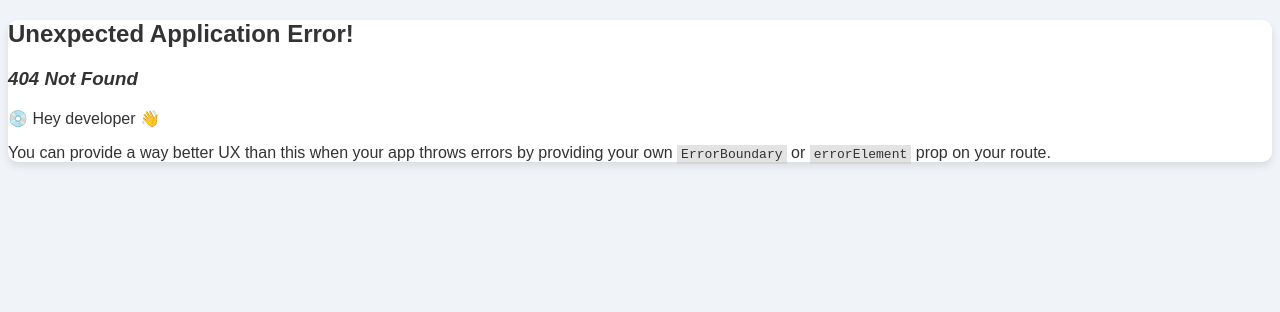
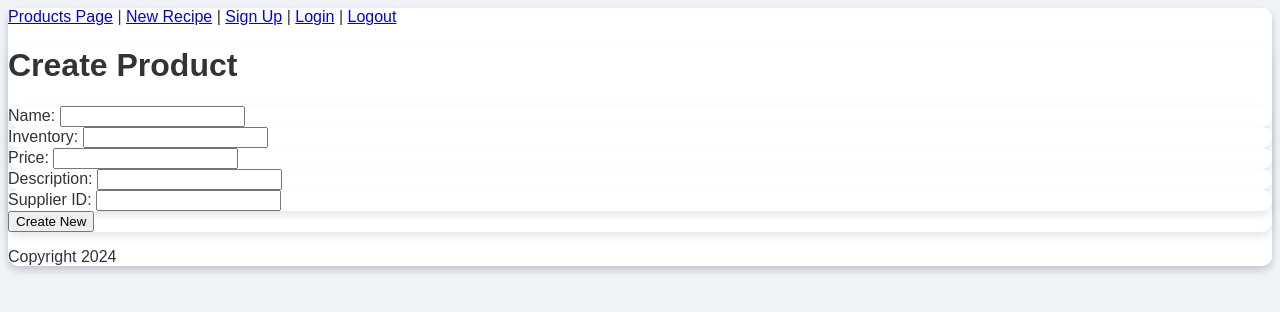
Before and after one commit to zackvalavanis/Mini-Capstone-Frontend, a React (Vite) app: page /products/new in a window 1280 px wide. Before the commit this address had no page. Shown: the top 312 px of the page. Built offline with nearby package versions, Linux system fonts and the light colour scheme.

Commit message:
added new product page functionality

```diff
--- a/src/Header.jsx
+++ b/src/Header.jsx
@@ -4,7 +4,7 @@
 export function Header () {
   return (
     <header>
-      <Link to='/'>Products Page</Link> | <Link to='/LoginPage'>Login</Link> | <Link to='/SignupPage'>Sign Up</Link> | <LogoutLink /> | <a href="#create-product">Create Product</a>
+      <Link to='/'>Products Page</Link> |  <Link to="/products/new">New Recipe</Link> | <Link to='/SignupPage'>Sign Up</Link> | <Link to='/LoginPage'>Login</Link> | <LogoutLink />
     </header>
   )
 }
--- /dev/null
+++ b/src/ProductsNewPage.jsx
@@ -0,0 +1,40 @@
+import { useNavigate } from 'react-router-dom'
+import axios from 'axios'
+
+
+export function ProductsNewPage () {
+  const navigate = useNavigate();
+
+  const handleSubmit = (event) => {
+    event.preventDefault();
+    console.log('handleSubmit');
+    const params = new FormData(event.target);
+    axios.post('http://localhost:3000/products.json', params).then((response) => {
+      console.log(response.data);
+      navigate('/');
+    })
+  }
+  return (
+    <div id='create-product'>
+      <h1>Create Product</h1>
+        <form onSubmit={handleSubmit}>
+          <div>
+            Name: <input name='name' id='name' type='text' />
+          </div>
+          <div>
+            Inventory: <input name='inventory' type='text' />
+          </div>
+          <div>
+            Price: <input name='price' id='price' type='text' />
+          </div>
+          <div>
+            Description: <input name='description' id='description' type='text' />
+          </div>
+          <div>
+            Supplier ID: <input name='supplier_id' id='supplier_id' type='text' />
+          </div>
+          <button type='submit'>Create New</button>
+        </form>
+    </div>
+  )
+}
```
Also changed, not shown: src/App.jsx (+7 -2 lines).
